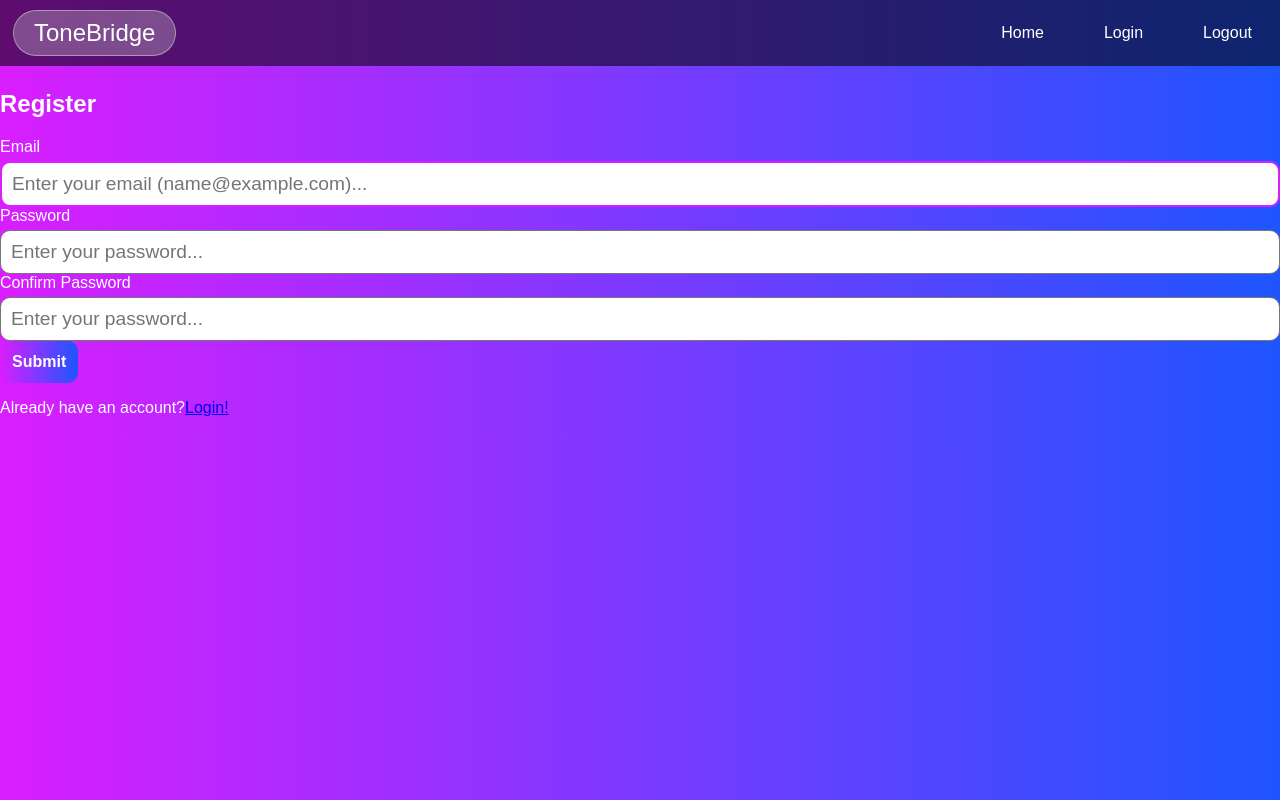
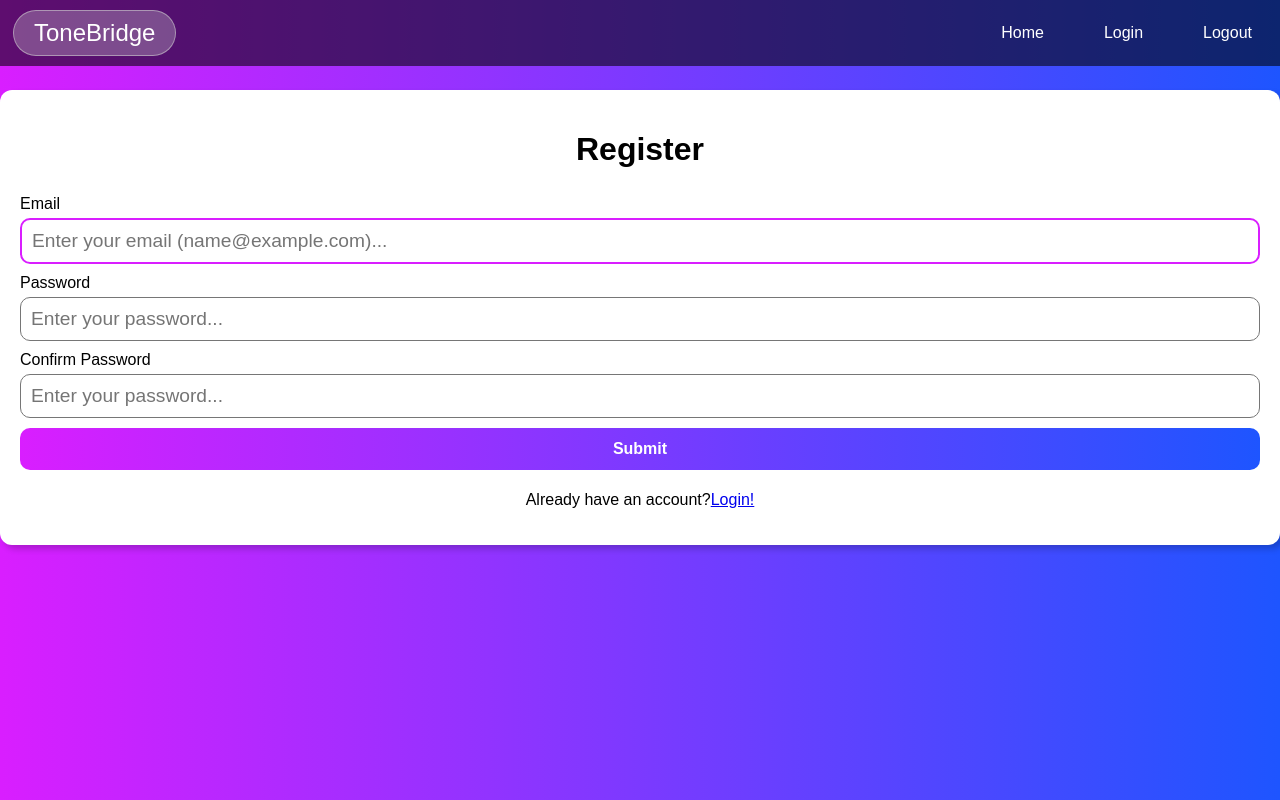
Before and after one commit to Ashish130605/tone-bridge, a React app in the folder frontend/: page /signup in a window 1280 px wide. Built offline with nearby package versions, Linux system fonts and the light colour scheme; no server answers; the HTML template or start-up script is replaced by a standard one.

Commit message:
feat(ui): add style login and signup pages

```diff
--- /dev/null
+++ b/frontend/src/features/auth/components/Auth.module.css
@@ -0,0 +1,23 @@
+.card-container{
+    max: width 400px;
+    display: grid;
+    place-items: center;
+    background-color: white;
+    color: black;
+    padding: 20px;
+    border-radius: 12px;
+    box-shadow: 4px 4px 6px rgba(0, 0, 0, 0.200);
+}
+.offscreen{
+    display: none;
+}
+.error{
+    color: red;
+}
+.loginForm{
+    display: flex;
+    flex-direction: column;
+    padding: 5px;
+    gap: 10px;
+    width: 100%;
+}
--- a/frontend/src/features/auth/components/Login.jsx
+++ b/frontend/src/features/auth/components/Login.jsx
@@ -4,6 +4,7 @@ import { apiFetch } from "../../../lib/api-client";
 import useAuth from "../../../hooks/useAuth";
 import { FormField } from "../../../components/FormField";
 import { Button } from "../../../components";
+import styles from "./Auth.module.css"
 
 export function Login() {
   const { setAuth } = useAuth();
@@ -53,17 +54,16 @@ export function Login() {
 
   return (
     <>
-        <section>
-          <p
-            ref={errorRef}
-            className={error ? "error" : "offscreen"}
-            aria-live="assertive"
-          >
-            {error}
-          </p>
-
+        <div className={styles["card-container"]}>
           <h1>Login</h1>
-          <form onSubmit={handleSubmit}>
+            <p
+              ref={errorRef}
+              className={error ? styles.error : styles.offscreen}
+              aria-live="assertive"
+            >
+              {error}
+            </p>
+          <form className={styles.loginForm} onSubmit={handleSubmit}>
             <FormField
               id = "email"
               label= "Email"
@@ -90,7 +90,7 @@ export function Login() {
             Dont have an account?
             <Link to={"/signup"}>Sign up!</Link>
           </p>
-        </section>
+        </div>
     </>
   );
 }
--- a/frontend/src/features/auth/components/Signup.jsx
+++ b/frontend/src/features/auth/components/Signup.jsx
@@ -4,6 +4,7 @@ import { FormField } from "../../../components/FormField";
 import { Button } from "../../../components/Button";
 import { Link } from "react-router";
 import { Navigate } from "react-router";
+import styles from "./Auth.module.css";
 
 const EMAIL_REGEX = /^[a-zA-Z0-9._%+-]+@[a-zA-Z0-9.-]+\.[a-zA-Z]{2,}$/;
 const PWD_REGEX =
@@ -80,17 +81,17 @@ export function SignUp() {
       {success ? (
           <Navigate to={"/login"} replace />
       ) : (
-        <section>
+        <div className={styles["card-container"]}>
           <p
             ref={errorRef}
-            className={error ? "error" : "offscreen"}
+            className={error ? styles.error : styles.offscreen}
             aria-live="assertive"
           >
             {error}
           </p>
 
           <h1>Register</h1>
-          <form onSubmit={handleSubmit}>
+          <form className={styles.loginForm} onSubmit={handleSubmit}>
             <FormField
               id = "email"
               label = "Email"
@@ -150,7 +151,7 @@ export function SignUp() {
           <p>Already have an account?
             <Link to={"/login"}>Login!</Link>
           </p>
-        </section>
+        </div>
       )}
     </>
   );
```
